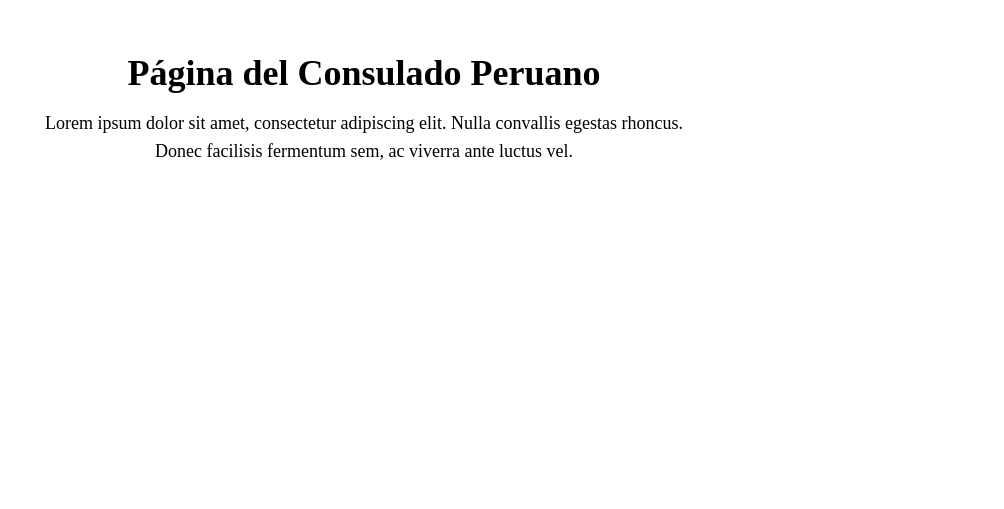
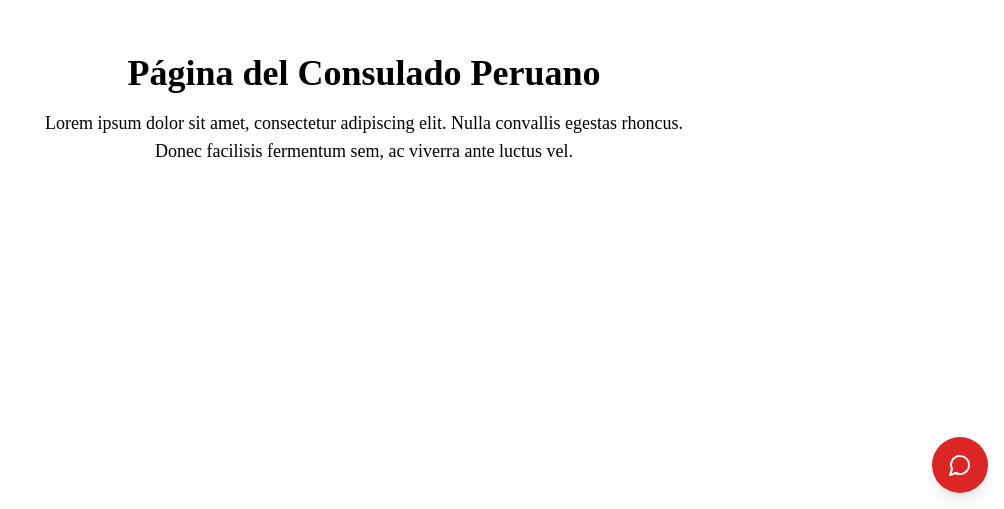
Before and after one commit to DiegoMProjective/ChatBotConsPeru, a Next.js app: page / in a window 1280 px wide. Shown: the part 291-800 px from the top of the page, without its empty margins (276-1280 px from the left). Built offline with nearby package versions, Linux system fonts and the light colour scheme.

Commit message:
fixing welcome page

```diff
--- a/src/app/page.tsx
+++ b/src/app/page.tsx
@@ -2,11 +2,13 @@ import Chatbot from "./components/Chatbot";
 export default function Home() {
   return (
       <main className="flex flex-col items-center justify-center min-h-screen bg-white text-black p-6">
+        <Chatbot />
       <h1 className="text-4xl font-bold mb-4">Página del Consulado Peruano</h1>
       <p className="text-lg text-center max-w-2xl">
         Lorem ipsum dolor sit amet, consectetur adipiscing elit. Nulla convallis
         egestas rhoncus. Donec facilisis fermentum sem, ac viverra ante luctus vel.
       </p>
     </main>
+
   );
 }
```
Lines whose indentation alone changed are shown as unchanged.
